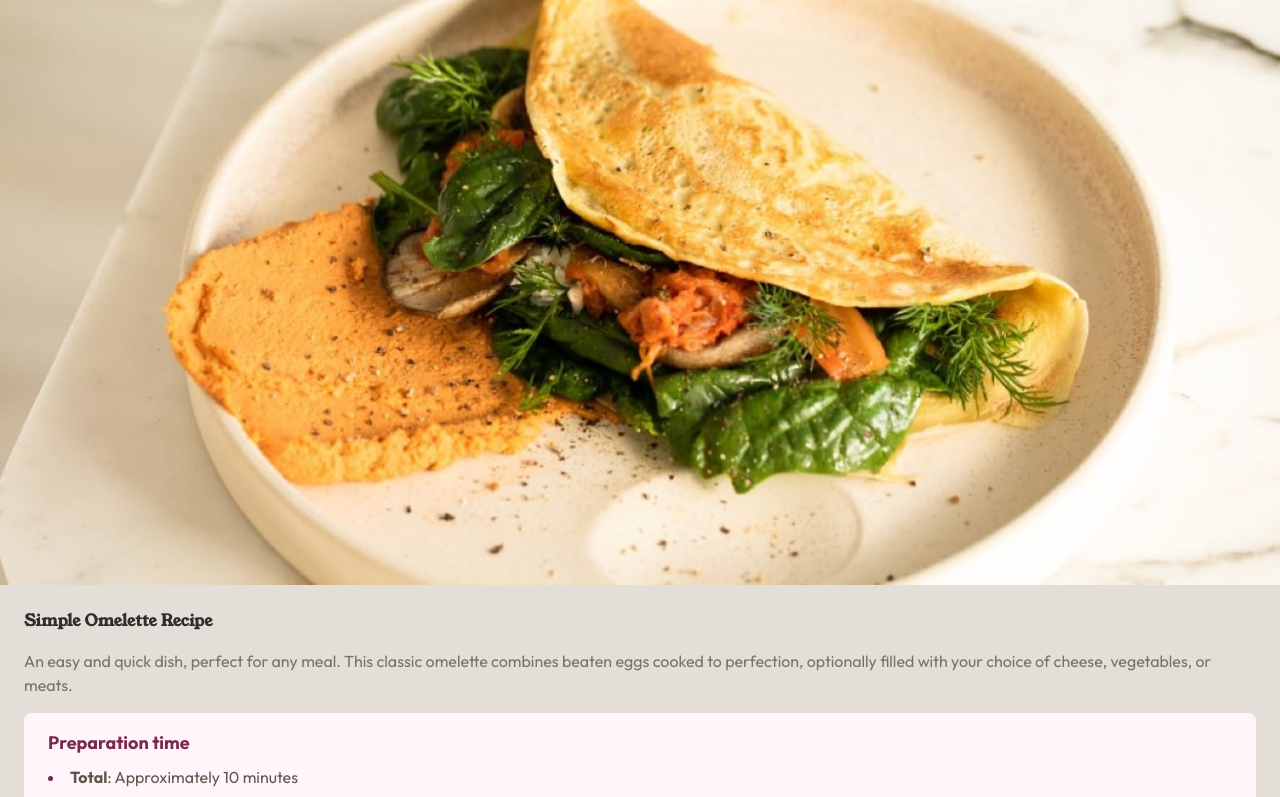
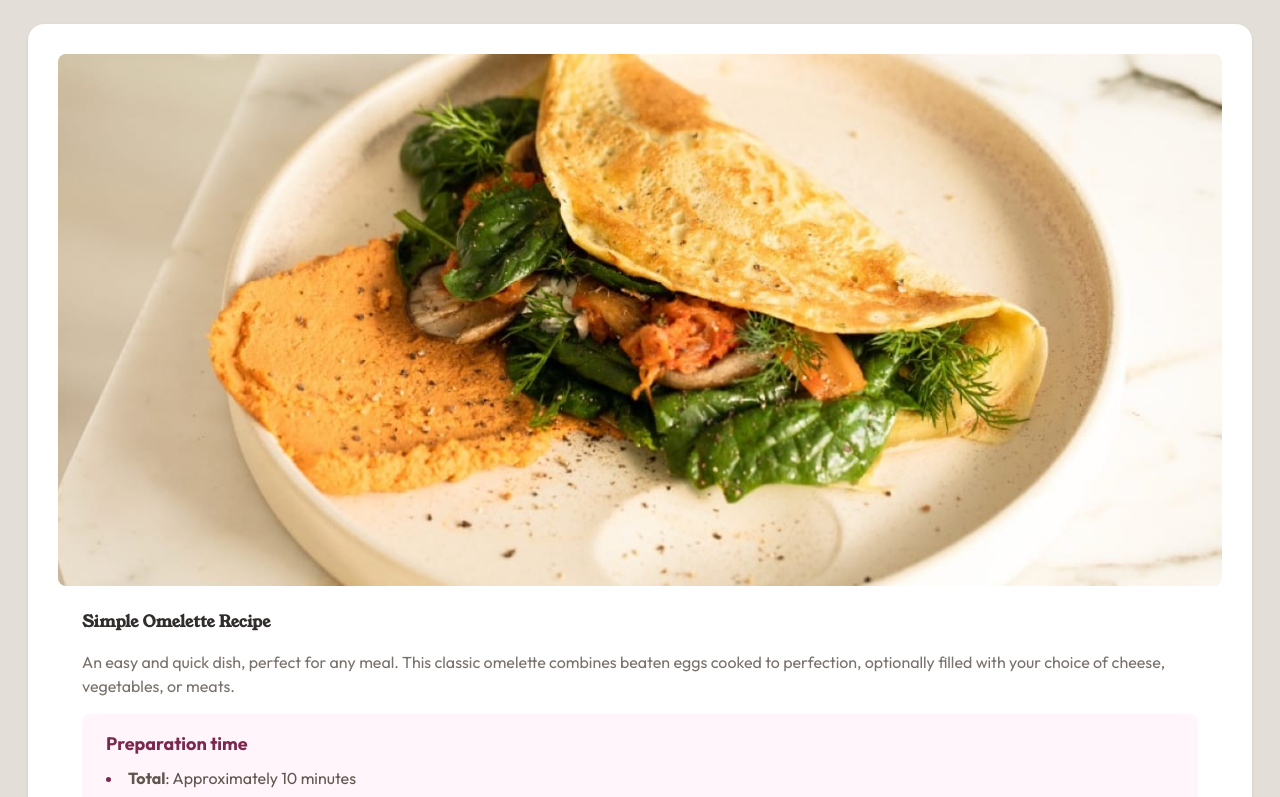
Before and after one commit to iArmanKarimi/challenge-recipe-page, a React (Vite) app: page / in a window 1280 px wide. Shown: the top 797 px of the page. Built offline with nearby package versions, Linux system fonts and the light colour scheme.

Commit message:
feat: add favicon and omelette image; update App and Card components for improved layout and styling

```diff
--- a/src/App.tsx
+++ b/src/App.tsx
@@ -3,7 +3,7 @@ import Card from "./components/Card";
 
 function App() {
 	return (
-		<div className="h-screen flex justify-center bg-stone-150">
+		<div className="app-container">
 			<Card></Card>
 		</div>
 	);
--- a/src/components/Card.tsx
+++ b/src/components/Card.tsx
@@ -1,8 +1,8 @@
 export default function Card() {
 	return (
-		<div>
+		<div className="card-desktop bg-white">
 			<img
-				src="/public/images/image-omelette.jpeg"
+				src="/images/image-omelette.jpeg"
 				alt="omelette"
 				className="w-full"
 			/>
@@ -21,11 +21,7 @@ export default function Card() {
 					<h2 className="font-outfit font-bold text-rose-800 text-lg">
 						Preparation time
 					</h2>
-					<ul
-						className="list-disc list-inside
-						font-outfit text-stone-600 marker:text-rose-800
-						space-y-1 mt-2"
-					>
+					<ul className="list-disc list-inside font-outfit text-stone-600 marker:text-rose-800 space-y-1 mt-2">
 						<li>
 							<b>Total</b>: Approximately 10 minutes
 						</li>
@@ -37,13 +33,14 @@ export default function Card() {
 						</li>
 					</ul>
 				</div>
+				{/* ingredients */}
 				<div>
 					<h2 className="text-lg font-serif text-brown-800 mb-2">
 						Ingredients
 					</h2>
 					<ul
 						className="list-disc list-inside font-outfit text-stone-500
-						marker:text-rose-800 space-y-1 pl-1"
+					marker:text-rose-800 space-y-1 pl-1"
 					>
 						<li>2-3 large eggs</li>
 						<li>Salt, to taste</li>
@@ -55,6 +52,7 @@ export default function Card() {
 					</ul>
 				</div>
 				<hr className="text-stone-300 my-7" />
+				{/* Instructions */}
 				<div>
 					<h2 className="text-lg font-serif text-brown-800 mb-2">
 						Instructions
@@ -106,6 +104,7 @@ export default function Card() {
 					</ol>
 				</div>
 				<hr className="text-stone-300 my-7" />
+				{/* Nutrition */}
 				<div className="font-outfit text-stone-500">
 					<h2 className="text-lg font-serif text-brown-800 mb-2">Nutrition</h2>
 					<p>
--- a/src/index.css
+++ b/src/index.css
@@ -13,6 +13,24 @@
 }
 
 @layer components {
+	@media (width >=70rem) {
+		.app-container {
+			@apply px-7;
+		}
+
+		.card-desktop {
+			@apply my-6 p-7.5 rounded-2xl shadow-sm bg-white;
+		}
+
+		.card-desktop img {
+			@apply w-full rounded-lg;
+		}
+	}
+
+	.app-container {
+		@apply flex justify-center h-full bg-stone-150;
+	}
+
 	li span {
 		@apply pl-2;
 	}
```
Also changed, not shown: images/favicon-32x32.png (renamed from public/images/favicon-32x32.png), images/image-omelette.jpeg (renamed from public/images/image-omelette.jpeg).
